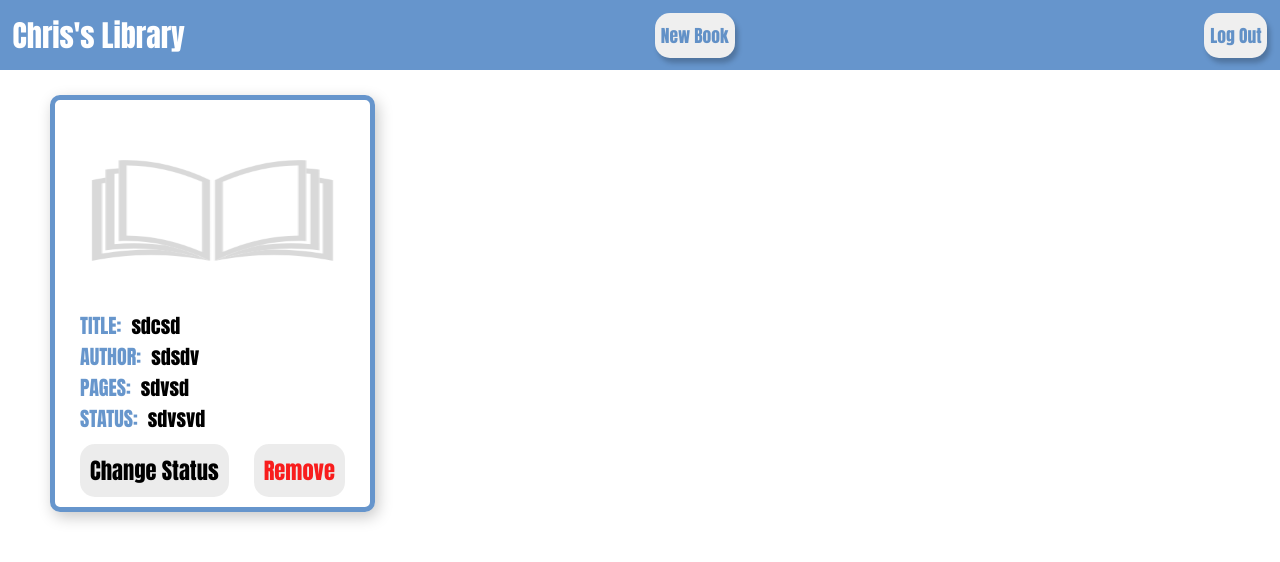
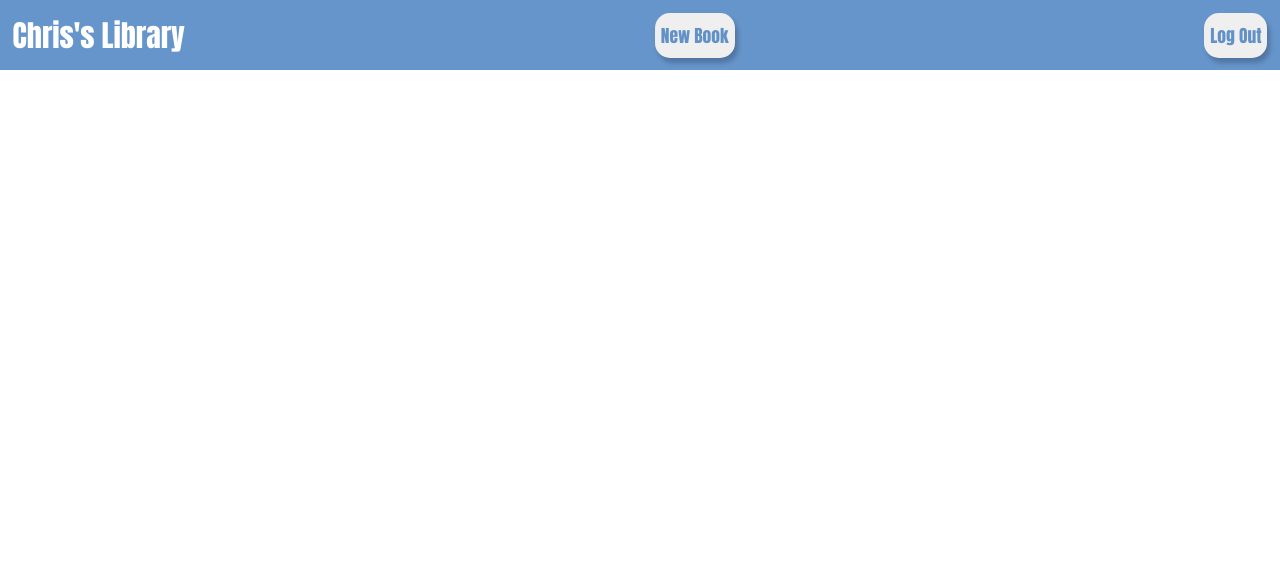
Before and after one commit to Chris-Karampagias/project_library, a plain HTML site: page index.html in a window 1280 px wide. Drawn offline with Linux system fonts and the light colour scheme.

Commit message:
Change some of the label names

```diff
--- a/index.html
+++ b/index.html
@@ -18,11 +18,11 @@
       <dialog>
         <form id="form" method="dialog">
           <div>
-            <label for="book-name-form">Book Name:</label>
+            <label for="book-name-form">Book Title:</label>
             <input type="text" id="book-name-form" name="bookTitle" required />
           </div>
           <div>
-            <label for="book-author-form">Book Author:</label>
+            <label for="book-author-form">Author:</label>
             <input
               type="text"
               id="book-author-form"
@@ -53,31 +53,6 @@
           <button form="form" class="form-submit-button">Add Book</button>
         </div>
       </dialog>
-      <div class="book">
-        <img src="fonts&images/book-cover-placeholder.png" />
-        <div class="book-details">
-          <div>
-            <span class="text">TITLE:</span>
-            <div>sdcsd</div>
-          </div>
-          <div>
-            <span class="text">AUTHOR:</span>
-            <div>sdsdv</div>
-          </div>
-          <div>
-            <span class="text">PAGES:</span>
-            <div>sdvsd</div>
-          </div>
-          <div>
-            <span class="text">STATUS:</span>
-            <div>sdvsvd</div>
-          </div>
-        </div>
-        <div class="buttons-container">
-          <button class="book-change-status">Change Status</button>
-          <button class="book-remove">Remove</button>
-        </div>
-      </div>
     </div>
   </body>
 </html>
```
